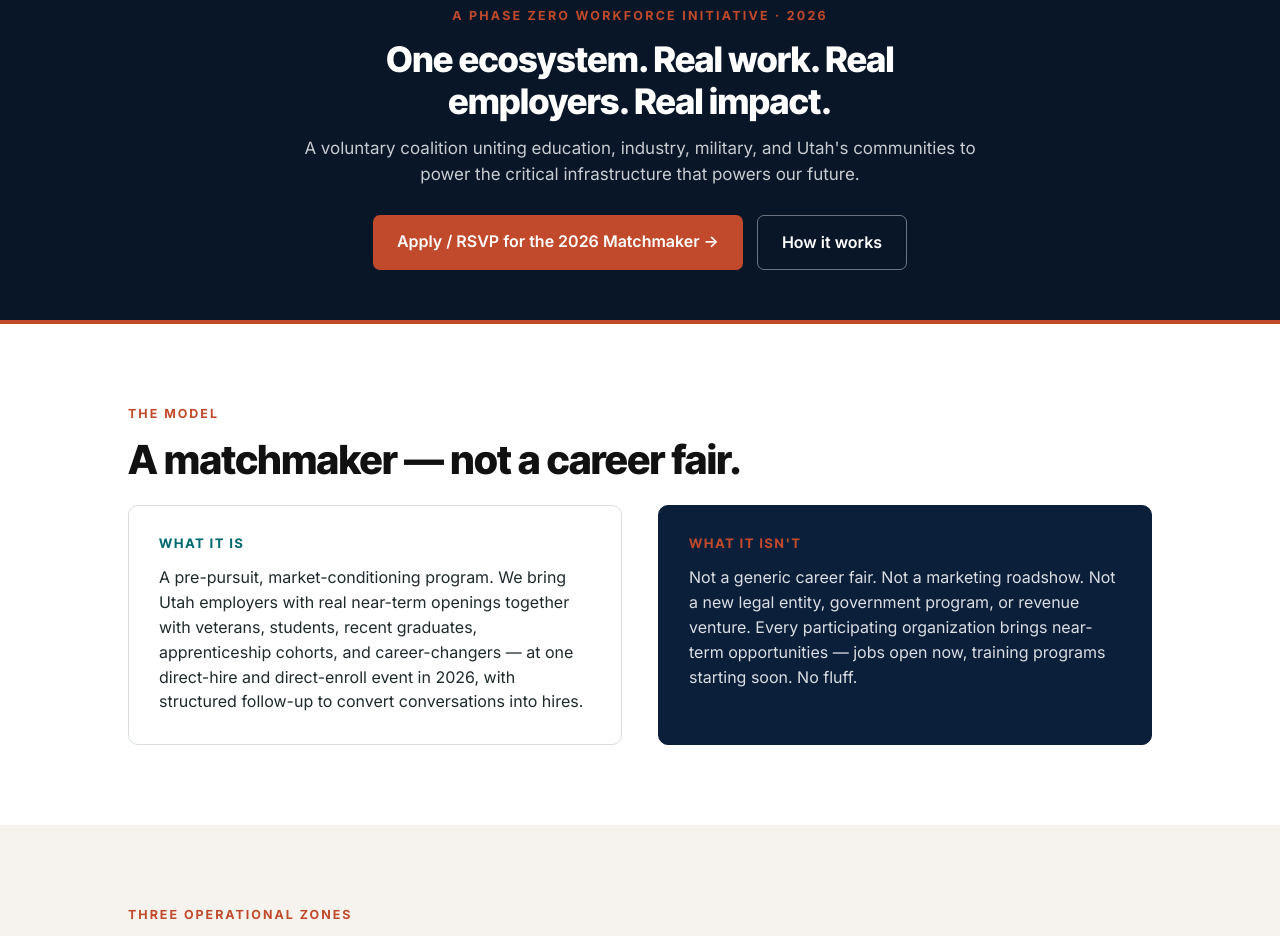
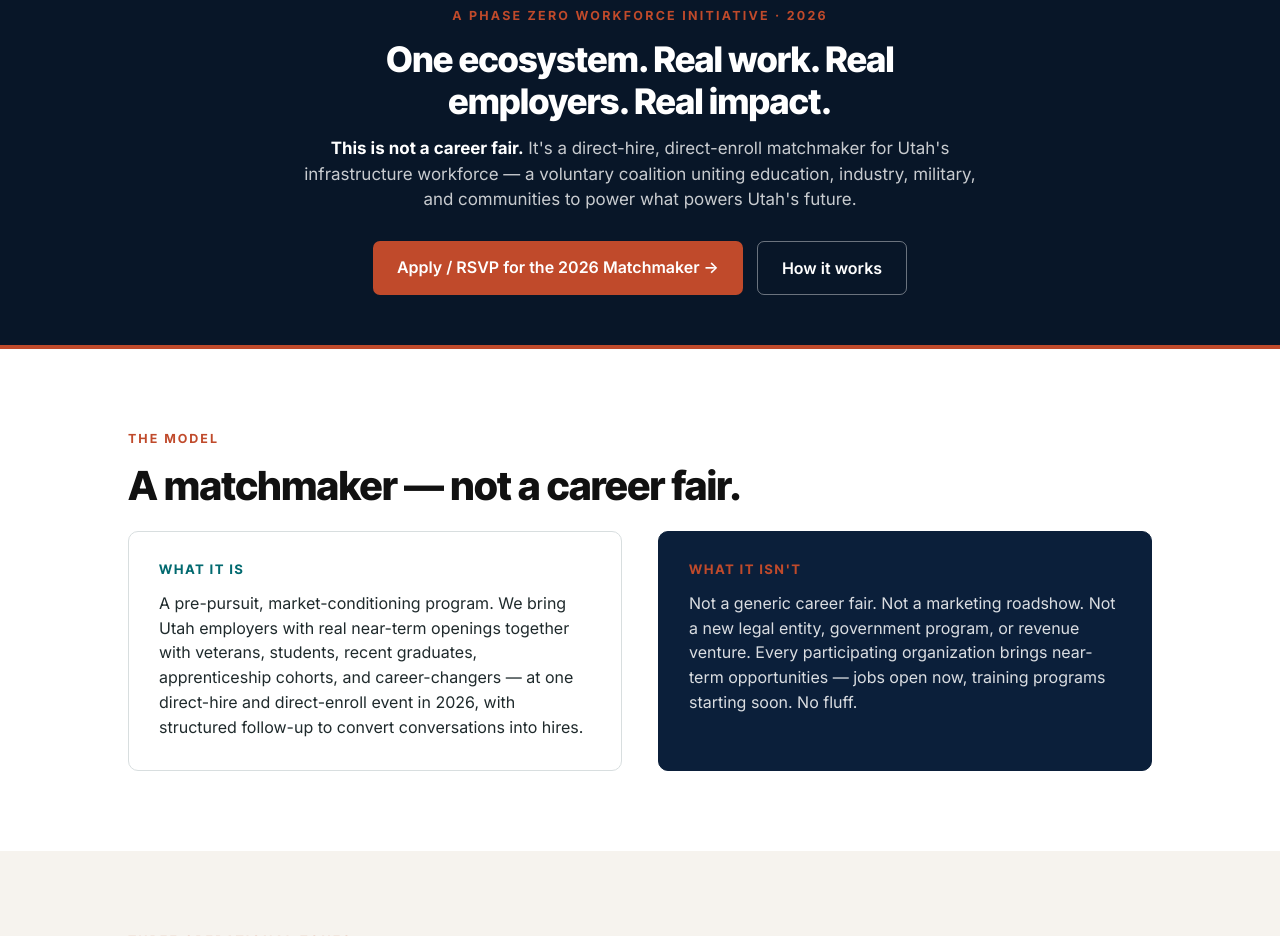
Before and after one commit to stho681/utahbridgetowork, a plain HTML site: page index.html in a window 1280 px wide. Shown: the part 960-1896 px from the top of the page. Drawn offline with Linux system fonts and the light colour scheme.

Commit message:
Tighten hero: lead with matchmaker / not a career fair

```diff
--- a/index.html
+++ b/index.html
@@ -359,7 +359,7 @@
   <div class="hero-caption">
     <div class="eyebrow">A Phase Zero Workforce Initiative · 2026</div>
     <h1>One ecosystem. Real work. Real employers. Real impact.</h1>
-    <p class="sub">A voluntary coalition uniting education, industry, military, and Utah's communities to power the critical infrastructure that powers our future.</p>
+    <p class="sub"><strong style="color:#fff;">This is not a career fair.</strong> It's a direct-hire, direct-enroll matchmaker for Utah's infrastructure workforce — a voluntary coalition uniting education, industry, military, and communities to power what powers Utah's future.</p>
     <div class="btn-row">
       <a class="btn btn-primary" href="https://forms.gle/odSEAE2YD7DeaGPL6" target="_blank" rel="noopener">Apply / RSVP for the 2026 Matchmaker →</a>
       <a class="btn btn-secondary" href="#about">How it works</a>
```
